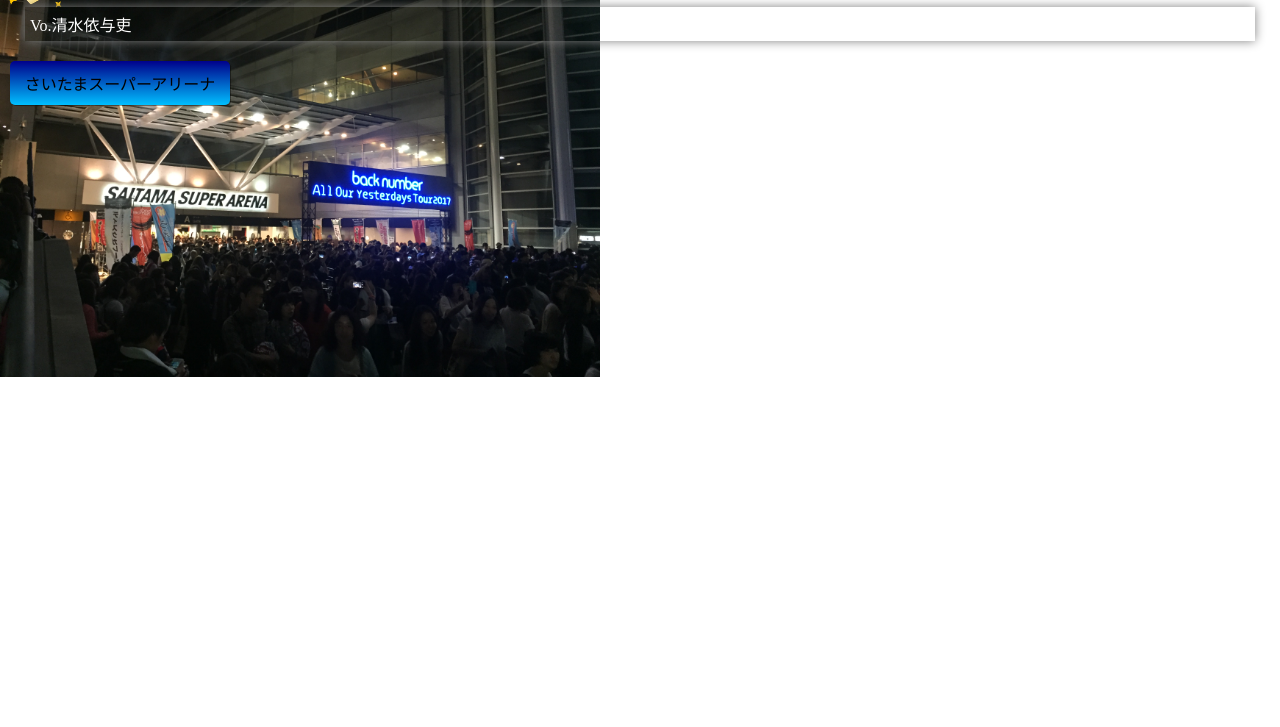
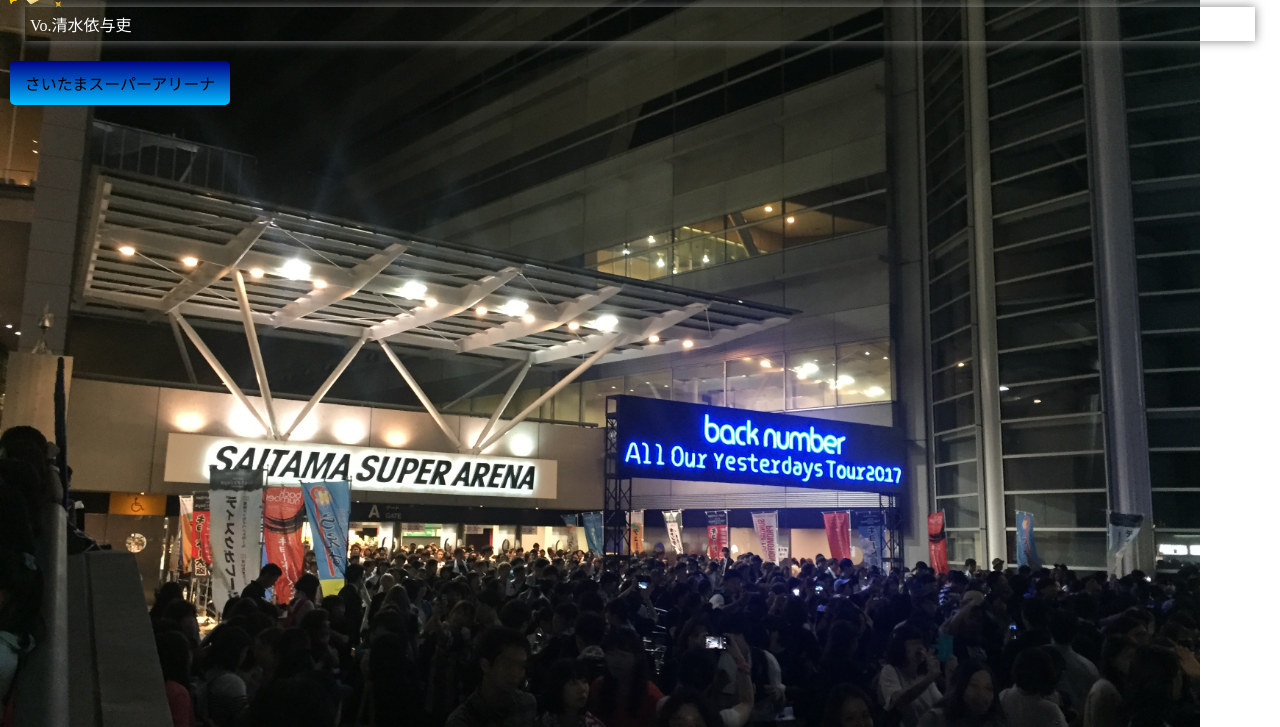
Before and after one commit to 1627009/web1-9, a plain HTML site: page index.html in a window 1280 px wide. Shown: the part 73-800 px from the top of the page. Drawn offline with Linux system fonts and the light colour scheme.

Commit message:
Update default.css

```diff
--- a/css/default.css
+++ b/css/default.css
@@ -3,7 +3,7 @@
 body{
   background-image:url(../img/ticket_premium.png),url(../img/IMG_3363.JPG);
   background-repeat:no-repeat,no-repeat;
-  background-size:100px,600px;
+  background-size:100px,1200px;
   margin:5px;
 }
 
```
